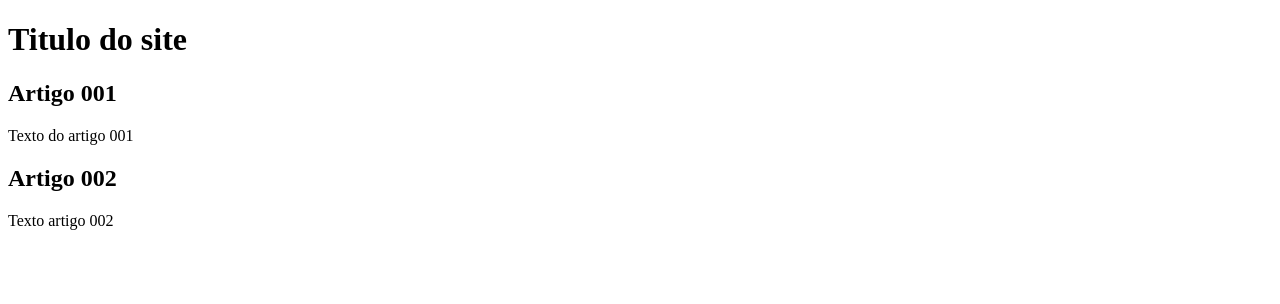
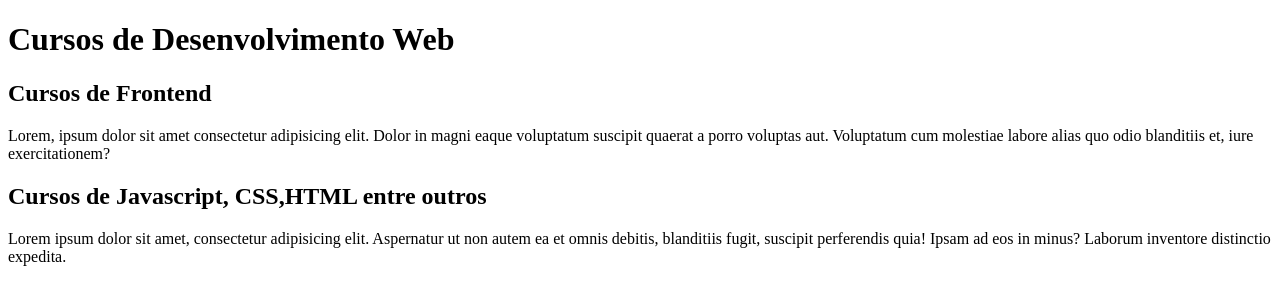
Before and after one commit to Suzanasantosdev/Projeto-site, a plain HTML site: page index.html in a window 1280 px wide. Drawn offline with Linux system fonts and the light colour scheme.

Commit message:
criando conteúdo do site

```diff
--- a/index.html
+++ b/index.html
@@ -8,15 +8,15 @@
 <body>
     <main>
         <header>
-           <h1>Titulo do site</h1>
+           <h1>Cursos de Desenvolvimento Web</h1>
         </header>
         <article>
-            <h2>Artigo 001</h2>
-            <p>Texto do artigo 001</p>
+            <h2>Cursos de Frontend</h2>
+            <p>Lorem, ipsum dolor sit amet consectetur adipisicing elit. Dolor in magni eaque voluptatum suscipit quaerat a porro voluptas aut. Voluptatum cum molestiae labore alias quo odio blanditiis et, iure exercitationem?</p>
         </article>
         <article>
-            <h2>Artigo 002</h2>
-            <p>Texto artigo 002</p>
+            <h2>Cursos de Javascript, CSS,HTML entre outros</h2>
+            <p>Lorem ipsum dolor sit amet, consectetur adipisicing elit. Aspernatur ut non autem ea et omnis debitis, blanditiis fugit, suscipit perferendis quia! Ipsam ad eos in minus? Laborum inventore distinctio expedita.</p>
         </article>
     </main>
 </body>
```
